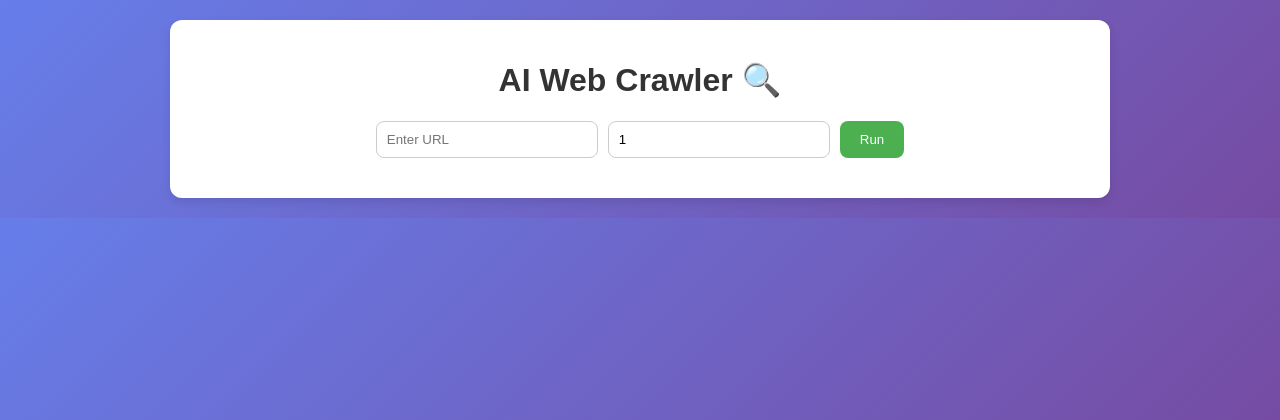
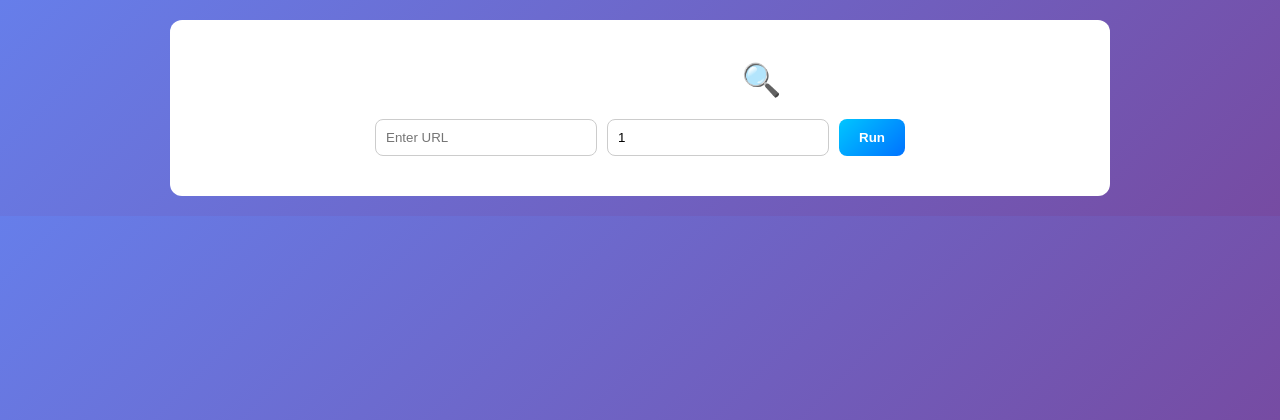
Before and after one commit to Ashutosh-28-ui/web-crawler, a Flask app: page / in a window 1280 px wide. Shown: the top 420 px of the page. Run offline with Flask 3, Linux system fonts and the light colour scheme.

Commit message:
Improved ui

```diff
--- a/templates/index.html
+++ b/templates/index.html
@@ -16,12 +16,12 @@
     background: white;
     padding: 20px;
     border-radius: 12px;
-            box-shadow: 0 4px 10px rgba(0,0,0,0.1);
 }
 
       h1 {
     text-align: center;
-            color: #333;
+    color: white;
+    margin-bottom: 20px;
 }
 
         form {
@@ -41,14 +41,16 @@
         button {
     padding: 10px 20px;
     border: none;
-            background: #4CAF50;
+    background: linear-gradient(135deg, #00c6ff, #0072ff);
     color: white;
     border-radius: 8px;
     cursor: pointer;
+    font-weight: bold;
+    transition: 0.3s;
 }
 
 button:hover {
-            background: #45a049;
+    transform: scale(1.05);
 }
 
         h2 {
@@ -62,6 +64,12 @@
     margin: 8px 0;
     border-radius: 8px;
     border: 1px solid #eee;
+    transition: 0.2s;
+}
+
+.card:hover {
+    transform: translateY(-3px);
+    box-shadow: 0 4px 12px rgba(0,0,0,0.15);
 }
 
         img {
@@ -76,6 +84,9 @@
             border-radius: 8px;
             margin-bottom: 10px;
         }
+        <p style="text-align:center; color:#aaa;">
+Built by Ashutosh Rana
+</p>
 
     </style>
 </head>
```
Lines whose indentation alone changed are shown as unchanged.
